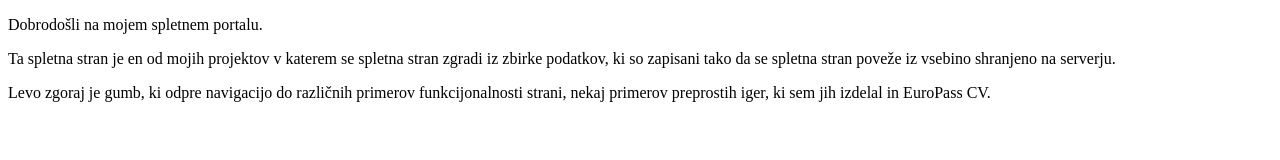
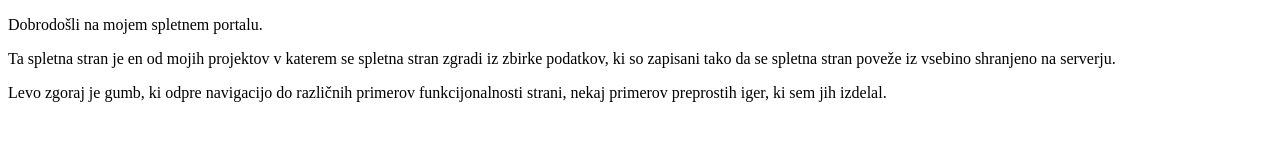
Before and after one commit to kot112/kot112.github.io, a plain HTML site: page download/Info.html in a window 1280 px wide. Drawn offline with Linux system fonts and the light colour scheme.

Commit message:
Update Info.html

```diff
--- a/download/Info.html
+++ b/download/Info.html
@@ -15,7 +15,7 @@
     Ta spletna stran je en od mojih projektov v katerem se spletna stran zgradi iz zbirke podatkov, ki so zapisani tako da se spletna stran poveže iz vsebino shranjeno na serverju.
   </p>
   <p>
-    Levo zgoraj je gumb, ki odpre navigacijo do različnih primerov funkcijonalnosti strani, nekaj primerov preprostih iger, ki sem jih izdelal in EuroPass CV.
+    Levo zgoraj je gumb, ki odpre navigacijo do različnih primerov funkcijonalnosti strani, nekaj primerov preprostih iger, ki sem jih izdelal.
   </p>
 </body>
 </html>
```
